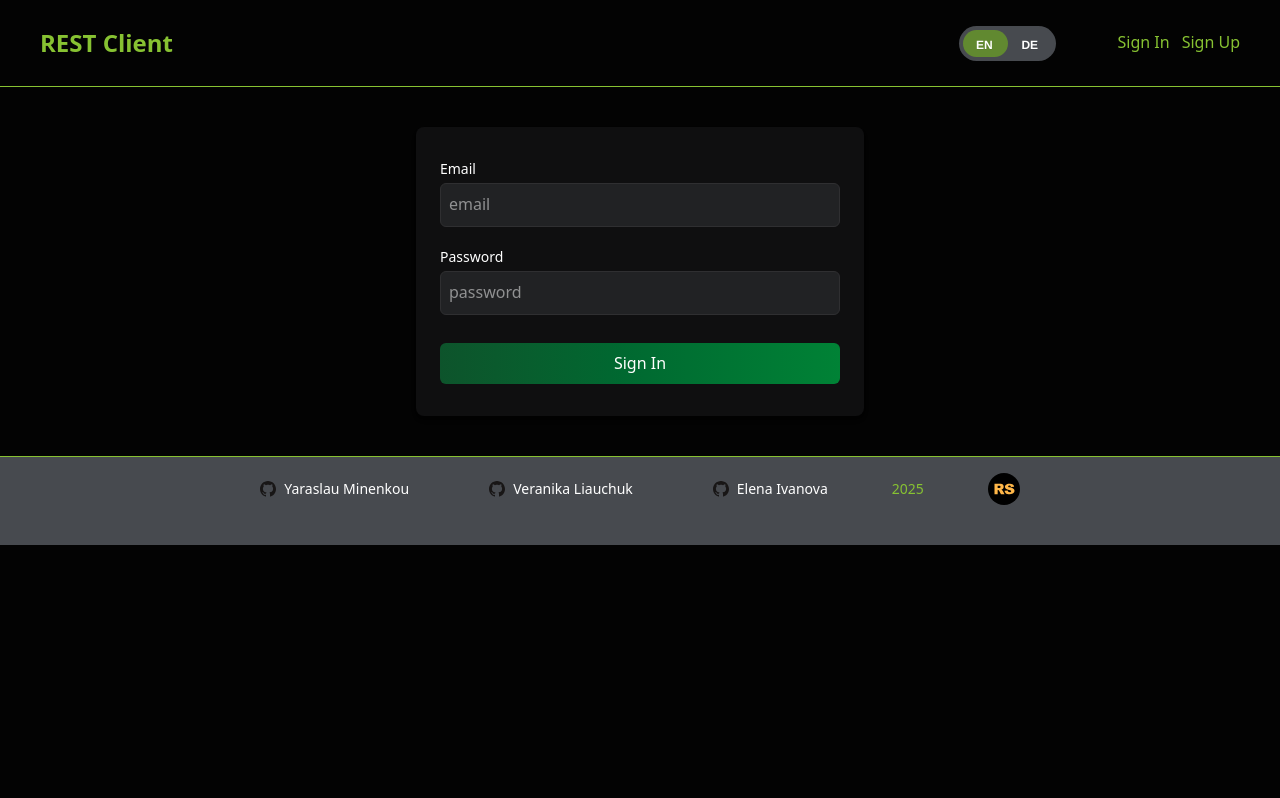
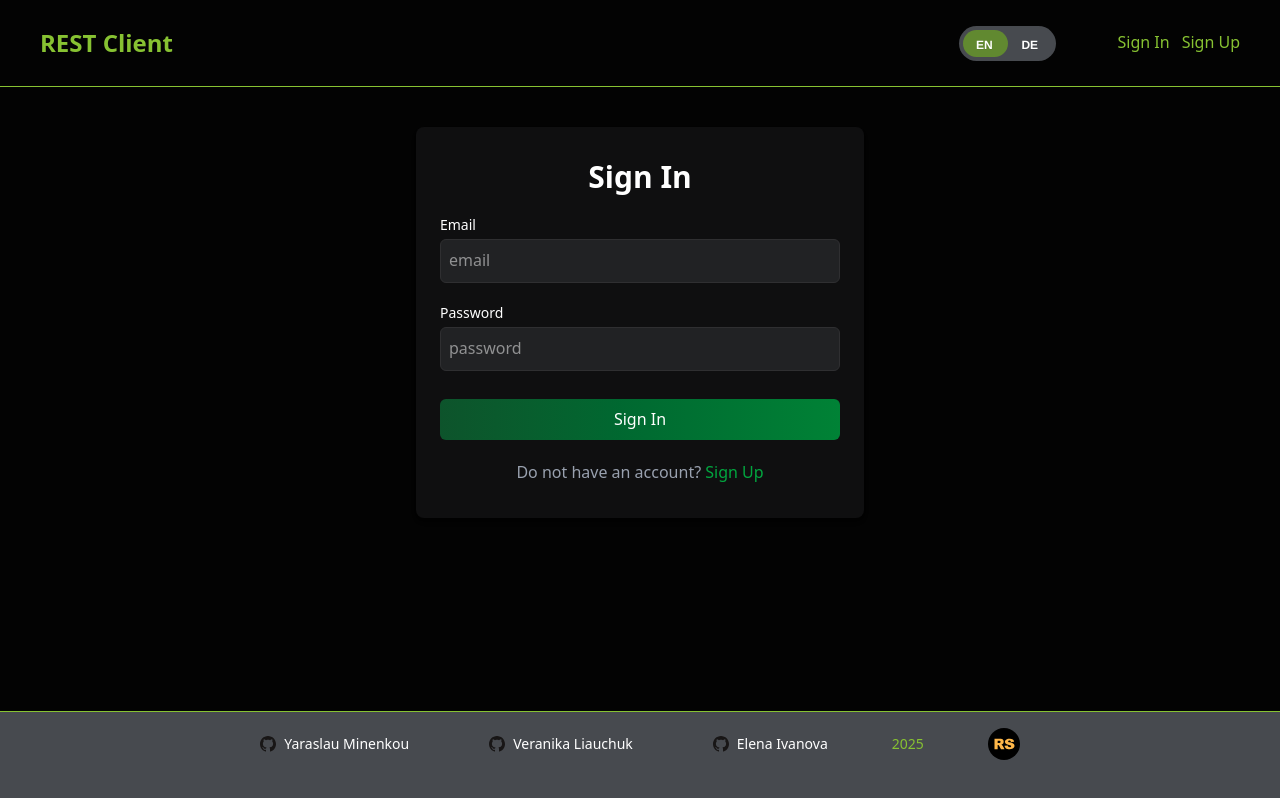
Before and after one commit to Yaroslav37/rest-client-app, a Next.js app: page /signin in a window 1280 px wide. Built offline with nearby package versions, Linux system fonts and the light colour scheme; no server answers.

Commit message:
feat: add auth handling logic in Header

```diff
--- a/src/app/layout.tsx
+++ b/src/app/layout.tsx
@@ -28,7 +28,7 @@ export default async function RootLayout({
           <NextIntlClientProvider>
             <div className="min-h-screen flex flex-col">
               <Header />
-              <main>{children}</main>
+              <main className="flex-1">{children}</main>
               <Footer />
             </div>
           </NextIntlClientProvider>
--- a/src/app/page.tsx
+++ b/src/app/page.tsx
@@ -5,7 +5,7 @@ import { useAuth } from '@/context/authContext';
 
 export default function Home() {
   const t = useTranslations('HomePage');
-  const { user, logout } = useAuth();
+  const { user } = useAuth();
 
   return (
     <div className="min-h-screen flex flex-col">
@@ -13,10 +13,7 @@ export default function Home() {
         <h1 className="font-inter">{t('title')}</h1>
         {user && (
           <>
-            <div className="text-amber-300">Hello, {user?.email}</div>
-            <button className="bg-amber-700 w-100" onClick={() => logout()}>
-              logout
-            </button>
+            <div className="w-full text-amber-300 text-center">Hello, {user?.email}</div>
           </>
         )}
       </main>
--- a/src/app/signin/page.tsx
+++ b/src/app/signin/page.tsx
@@ -1,4 +1,5 @@
 'use client';
+import Link from 'next/link';
 import { useRouter } from 'next/navigation';
 import React, { useState } from 'react';
 import { SubmitHandler, useForm } from 'react-hook-form';
@@ -7,6 +8,7 @@ import ErrorMessage from '@/components/ui/ErrorMessage/ErrorMessage';
 import Button from '@/components/ui/FormButton/FormButton';
 import { FormField } from '@/components/ui/FormField/FormField';
 import { useAuth } from '@/context/authContext';
+import { ROUTES } from '@/shared/routes';
 
 type SignInFormValues = {
   email: string;
@@ -25,13 +27,14 @@ export default function SignInPage() {
   const onSubmit: SubmitHandler<SignInFormValues> = async (data) => {
     const { email, password } = data;
     signin(email, password)
-      .then(() => router.push('/'))
+      .then(() => router.push(ROUTES.MAIN))
       .catch((error) => setError(error));
   };
 
   return (
-    <div className="w-full my-10 max-w-md mx-auto bg-input-bg rounded-lg shadow-md overflow-hidden">
+    <div className="w-full my-10 max-w-md text-white mx-auto bg-input-bg rounded-lg shadow-md overflow-hidden">
       <div className="px-6 py-8">
+        <h2 className="flex w-full justify-center text-3xl font-bold pb-5">Sign In</h2>
         <form onSubmit={handleSubmit(onSubmit)}>
           <ErrorMessage message={error} justifyCenter />
           <div className="space-y-5">
@@ -51,6 +54,12 @@ export default function SignInPage() {
               placeholder="password"
             />
             <Button>Sign In</Button>
+            <Link
+              href={`${ROUTES.SIGN_UP}`}
+              className="flex justify-center text-gray-400 cursor-pointer hover:border-light-green whitespace-pre"
+            >
+              Do not have an account?<span className="text-green-600"> Sign Up</span>
+            </Link>
           </div>
         </form>
       </div>
--- a/src/app/signup/page.tsx
+++ b/src/app/signup/page.tsx
@@ -9,6 +9,7 @@ import Button from '@/components/ui/FormButton/FormButton';
 import { FormField } from '@/components/ui/FormField/FormField';
 import { useAuth } from '@/context/authContext';
 import { validationSchema } from '@/lib/yup/schema';
+import { ROUTES } from '@/shared/routes';
 
 type SignUpFormValues = {
   email: string;
@@ -31,12 +32,13 @@ export default function SignUpPage() {
   const onSubmit: SubmitHandler<SignUpFormValues> = async (data) => {
     const { email, password } = data;
     await signup(email, password);
-    router.push('/');
+    router.push(ROUTES.MAIN);
   };
 
   return (
-    <div className="w-full my-10 max-w-md mx-auto bg-input-bg rounded-lg shadow-md overflow-hidden">
-      <div className="px-6 py-5">
+    <div className="w-full my-10 max-w-md mx-auto bg-input-bg rounded-lg shadow-md overflow-hidden text-white">
+      <div className="px-6 py-8">
+        <h2 className="flex w-full justify-center text-3xl font-bold pb-5">Sign Up</h2>
         <form onSubmit={handleSubmit(onSubmit)}>
           <div className="space-y-5">
             <FormField
--- a/src/components/layout/Header/Header.tsx
+++ b/src/components/layout/Header/Header.tsx
@@ -2,11 +2,12 @@
 
 import Image from 'next/image';
 import Link from 'next/link';
+import { useRouter } from 'next/navigation';
 import { useTranslations } from 'next-intl';
-import { useState } from 'react';
 
 import { LanguageSwitcher } from '@/components/ui/LanguageSwitcher/LanguageSwitcher';
 import { Logo } from '@/components/ui/Logo/Logo';
+import { useAuth } from '@/context/authContext';
 import { useScrollTrigger } from '@/hooks/useScrollTrigger';
 import { ROUTES } from '@/shared/routes';
 import { cn } from '@/utils/tailwind-clsx';
@@ -18,8 +19,14 @@ const linksStyles =
 
 export const Header = () => {
   const t = useTranslations('Header');
-  const [isAuthorized] = useState(false);
+  const { user, logout } = useAuth();
+  const router = useRouter();
   const isScrolled = useScrollTrigger(50);
+
+  const handleLogout = () => {
+    logout();
+    router.push(ROUTES.SIGN_IN);
+  };
 
   return (
     <header
@@ -34,7 +41,7 @@ export const Header = () => {
             <Logo />
             <LanguageSwitcher />
           </div>
-          {!isAuthorized ? (
+          {!user ? (
             <div className="flex gap-3 items-center min-w-[167px] justify-center xs:justify-end">
               <Link href={`${ROUTES.SIGN_IN}`} className={linksStyles}>
                 {t('sign-in')}
@@ -44,7 +51,7 @@ export const Header = () => {
               </Link>
             </div>
           ) : (
-            <Link href={`${ROUTES.MAIN}`} className="min-w-[98px] text-center flex gap-2.5">
+            <button onClick={handleLogout} className="min-w-[98px] text-center flex gap-2.5">
               <Image
                 src="/icons/exit.svg"
                 width={20}
@@ -62,7 +69,7 @@ export const Header = () => {
               >
                 {t('sign-out')}
               </span>
-            </Link>
+            </button>
           )}
         </nav>
       </Container>
```
Also changed, not shown: src/components/ui/ErrorMessage/index.css (line endings or trailing spaces).
